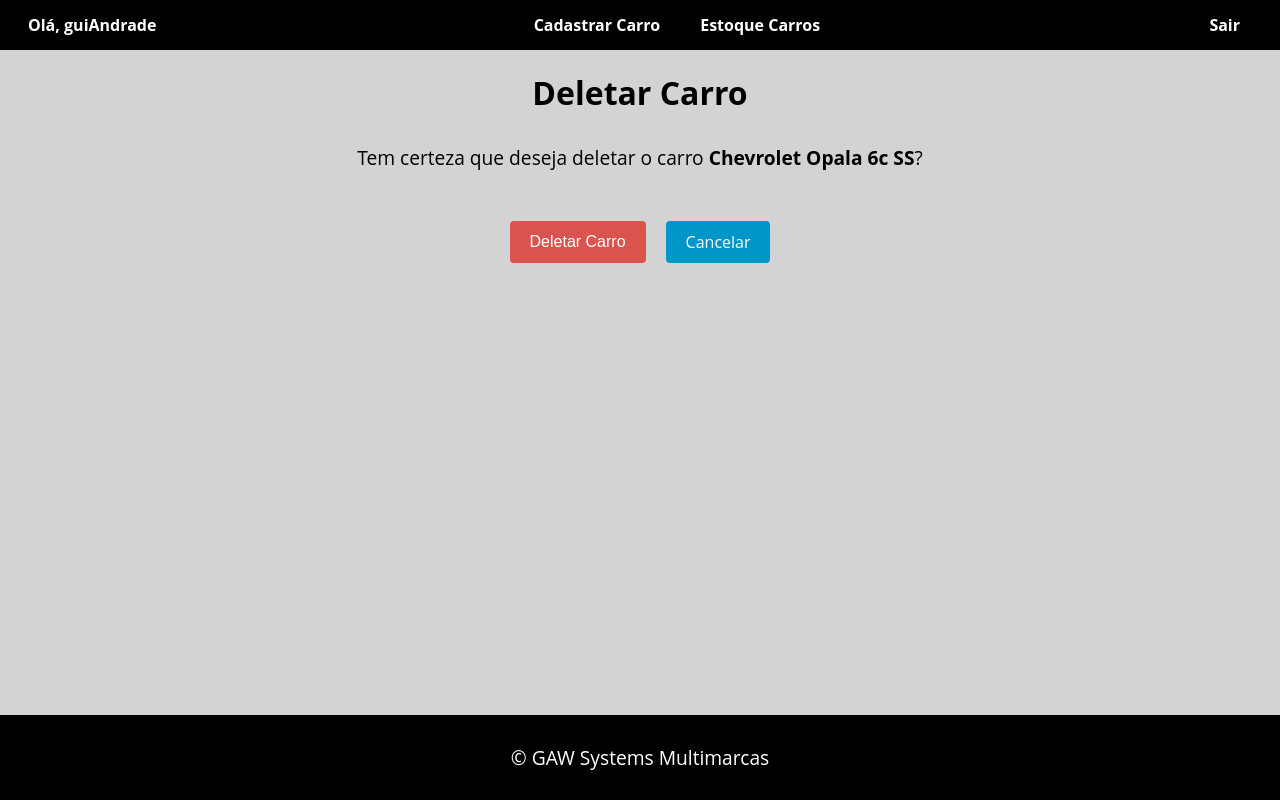
After one commit to guilhermeAndrade07/python-django-Pycode, a Django app: page /car/8/delete/ in a window 1280 px wide. The commit adds this page. Run offline with Django 5.2, Linux system fonts and the light colour scheme; a user stored in the database is signed in; data comes from the database, SQL or seed files in the repository; both versions use the stored data as it was after the commit.

Commit message:
Finalizado as CBVs

```diff
--- a/app/templates/base.html
+++ b/app/templates/base.html
@@ -13,8 +13,8 @@
 
         body {
             font-family: 'Open Sans', sans-serif;
-            background-color: #f7f7f7;
-            color: #333;
+            background-color: lightgrey;
+            color: black;
         }
 
         .wrapper {
@@ -24,13 +24,12 @@
         }
 
         header {
-            background-color: #26752A;
+            background-color: black;
             color: #fff;
-            text-align: center;
         }
 
         footer {
-            background-color: #1d5920b9;
+            background-color: black;
             color: white;
             padding: 10px;
             text-align: center;
@@ -39,44 +38,59 @@
         }
 
         nav {
-            background-color: #26752A;
+            background-color: black;
             color: #fff;
             font-weight: bold;
             height: 50px;
             display: flex;
             justify-content: space-between;
             align-items: center;
+            padding: 0 20px;
         }
 
-        nav ul {
-            list-style: none;
+        .nav-left, .nav-center, .nav-right {
+            display: flex;
+            align-items: center;
+        }
+
+        .nav-center ul,
+        .nav-right ul {
+            display: flex;
             margin: 0;
             padding: 0;
-            display: flex;
+            list-style: none;
         }
 
-        nav ul li {
+        li {
             margin: 0 10px;
         }
 
-        nav ul li a {
+        a {
             color: #fff;
             text-decoration: none;
             font-size: 16px;
-            padding: 15px;
+            padding: 10px;
             transition: all 0.3s ease;
         }
 
-        nav ul li a:hover {
-            background-color: #00f00ccf;
+        a:hover {
+            color: #fff;
+            background-color: #00f00c92;
+            border-radius: 5px;
         }
 
-        nav ul li.active a {
+        li.active a {
             background-color: #666;
         }
 
-        nav ul li.active a:hover {
+        li.active a:hover {
             background-color: #999;
+        }
+
+        /* opcional: melhorar o espaçamento entre o Olá, username */
+        .nav-left span {
+            font-size: 16px;
+            padding: 8px;
         }
 
     </style>
@@ -85,23 +99,32 @@
     <div class="wrapper">
         <header>
             <nav>
+
+                <div class="nav-left">
+                    {% if user.is_authenticated %}
+                        <span>Olá, {{ user.username }}</span>
+                    {% endif %}
+                </div>
+
+                <div class="nav-center">
                     <ul>
                         {% if user.is_authenticated %}
-                        <li> Olá, {{ user.username }}</li>
                             <li><a href="{% url 'new_car' %}">Cadastrar Carro</a></li>
                         {% endif %}
+                        <li><a href="{% url 'cars_list' %}">Estoque Carros</a></li>
+                    </ul>
+                </div>
 
+                <div class="nav-right">
+                    <ul>
                         {% if not user.is_authenticated %}
+                        <li><a href="{% url 'login' %}">Login</a></li>
                             <li><a href="{% url 'register' %}">Cadastre-se</a></li>
-                    <li><a href="{% url 'login' %}">Login</a></li>
-                    {% endif %}
-
-                    <li><a href="{% url 'cars_list' %}">Carros</a></li>
-
-                    {% if user.is_authenticated %}
+                        {% else %}
                             <li><a href="{% url 'logout' %}">Sair</a></li>
                         {% endif %}
                     </ul>
+                </div>
             </nav>
         </header>
 
--- a/app/urls.py
+++ b/app/urls.py
@@ -2,7 +2,7 @@ from django.contrib import admin
 from django.urls import path
 from django.conf import settings
 from django.conf.urls.static import static
-from cars.views import CarsListView, NewCarCreateView, CarDetailView
+from cars.views import CarsListView, NewCarCreateView, CarDetailView, CarUpdateView, CarDeleteView
 from accounts.views import RegisterView, LoginView, logout_view
 
 
@@ -14,4 +14,6 @@ urlpatterns = [
     path('cars/', CarsListView.as_view(), name='cars_list'),
     path('new_car/', NewCarCreateView.as_view(), name='new_car'),
     path('car/<int:pk>/', CarDetailView.as_view(), name='car_detail'),
+    path('car/<int:pk>/update/', CarUpdateView.as_view(), name='car_update'),
+    path('car/<int:pk>/delete/', CarDeleteView.as_view(), name='car_delete'),
 ] + static(settings.MEDIA_URL, document_root=settings.MEDIA_ROOT)
--- /dev/null
+++ b/cars/templates/car_delete.html
@@ -0,0 +1,74 @@
+{% extends "base.html" %}
+
+{% block content %}
+    <style>
+        .card-header {
+            text-align: center;
+            margin-bottom: 30px;
+        }
+
+        .card-body > p {
+            text-align: center;
+            font-size: 1.2rem;
+            margin-bottom: 50px;
+        }
+
+        .buttons-container {
+            display: flex;
+            justify-content: center;
+            margin-top: 20px;
+            margin-bottom: 20px;
+        }
+
+        .btn {
+            display: inline-block;
+            background-color: #0096c7;
+            color: #fff;
+            border: none;
+            padding: 10px 20px;
+            font-size: 16px;
+            border-radius: 4px;
+            cursor: pointer;
+            transition: background-color 0.3s ease-in-out;
+            margin: 0 10px;
+        }
+
+        .btn:hover {
+            background-color: #108eb8;
+        }
+
+        .btn-danger {
+            background-color: #d9534f;
+            text-decoration: none !important;
+        }
+
+        .btn-danger:hover {
+            background-color: #d2221c;
+        }
+
+        .error-message {
+            color: #d9534f;
+            font-size: 14px;
+            margin-top: 5px;
+        }
+
+        a {
+            text-decoration: none !important;
+        }
+    </style>
+    <div class="card">
+        <div class="card-header">
+            <h1 class="card-title">Deletar Carro</h1>
+        </div>
+        <div class="card-body">
+            <p>Tem certeza que deseja deletar o carro <strong>{{ object.brand }} {{ object.model }}</strong>?</p>
+            <form method="post">
+            {% csrf_token %}
+            <div class="buttons-container">
+                <button type="submit" class="btn btn-danger">Deletar Carro</button>
+                <a href="{% url 'car_update' pk=object.pk %}" class="btn btn-secondary">Cancelar</a>
+            </div>
+            </form>
+        </div>
+    </div>
+{% endblock %}
--- a/cars/views.py
+++ b/cars/views.py
@@ -1,6 +1,9 @@
 from cars.models import Car
 from cars.forms import CarModelForm
-from django.views.generic import ListView, CreateView, DetailView
+from django.urls import reverse_lazy
+from django.contrib.auth.decorators import login_required
+from django.utils.decorators import method_decorator
+from django.views.generic import ListView, CreateView, DetailView, UpdateView, DeleteView
 
 
 class CarsListView(ListView):
@@ -16,6 +19,12 @@ class CarsListView(ListView):
         return cars
 
 
+class CarDetailView(DetailView):
+    model = Car
+    template_name = 'car_detail.html'
+
+
+@method_decorator(login_required(login_url='login'), name='dispatch')
 class NewCarCreateView(CreateView):
     model = Car
     form_class = CarModelForm
@@ -23,6 +32,18 @@ class NewCarCreateView(CreateView):
     success_url = '/cars/'
 
 
-class CarDetailView(DetailView):
+@method_decorator(login_required(login_url='login'), name='dispatch')
+class CarUpdateView(UpdateView):
     model = Car
-    template_name = 'car_detail.html'
+    form_class = CarModelForm
+    template_name = 'car_update.html'
+
+    def get_success_url(self):
+        return reverse_lazy('car_detail', kwargs={'pk': self.object.pk})
+
+
+@method_decorator(login_required(login_url='login'), name='dispatch')
+class CarDeleteView(DeleteView):
+    model = Car
+    template_name = 'car_delete.html'
+    success_url = '/cars/'
```
Also changed, not shown: cars/templates/car_detail.html (+13 -8 lines), cars/templates/car_update.html (added, +132 -0 lines), cars/templates/cars.html (+15 -3 lines), cars/templates/new_car.html (+6 -5 lines), db.sqlite3. Lines whose indentation alone changed are shown as unchanged.
